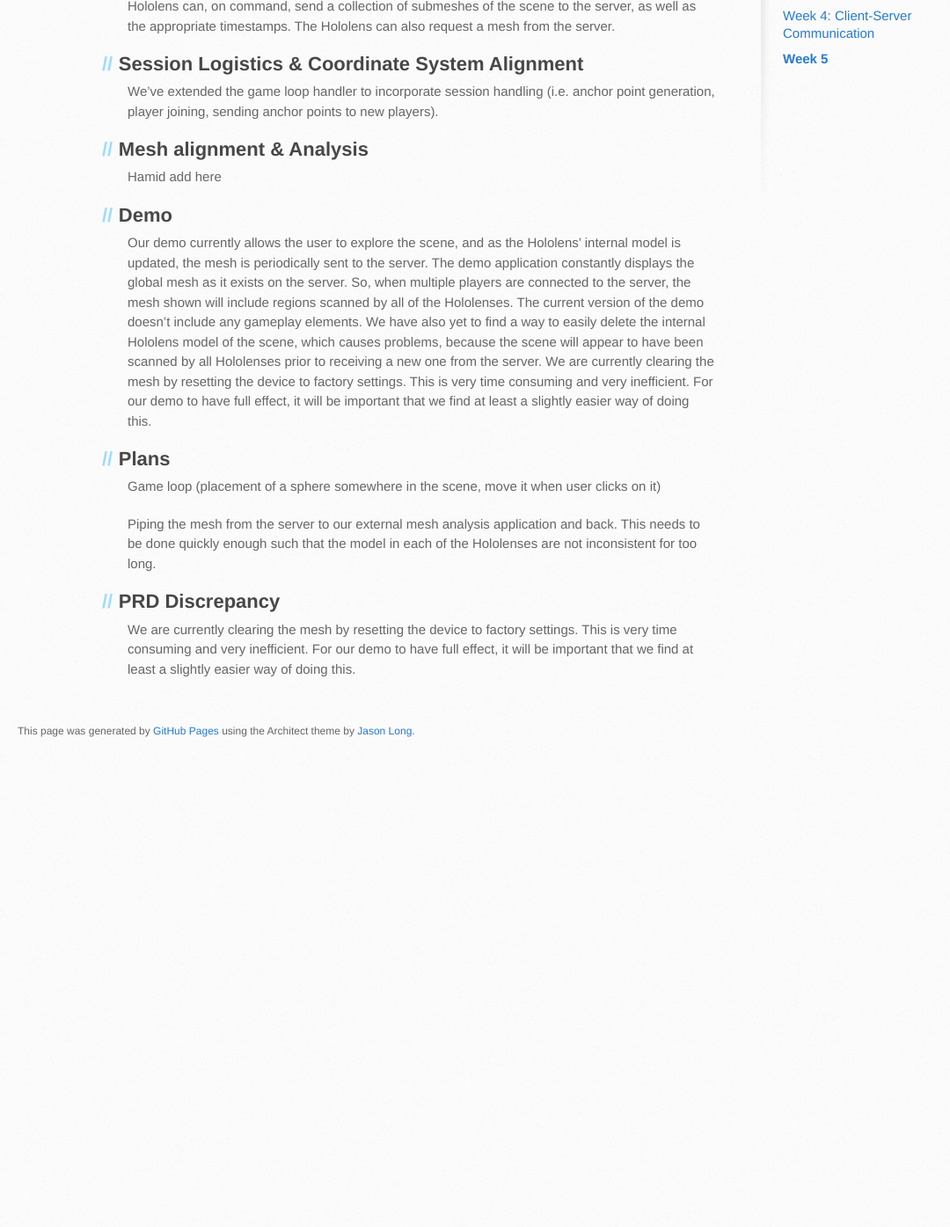
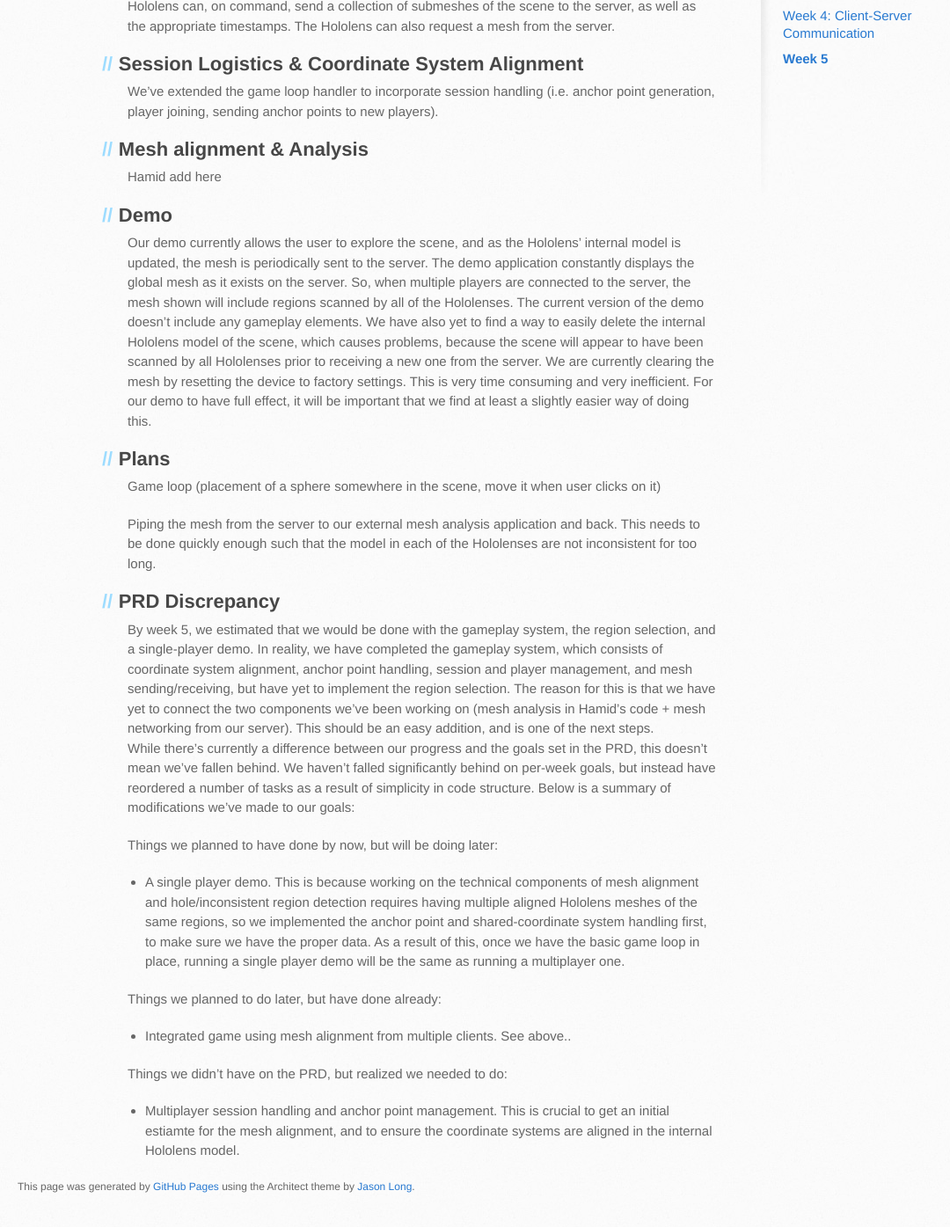
Before and after one commit to holoscanner/holoscanner.github.io, a Jekyll site: the page built from _posts/2016-05-05-week-5.md, in a window 1280 px wide and 1400 px high, scrolled down 518 px. Shown: the top 1395 px of the window at 88% size, without its empty margins (0-1080 px from the left). Built offline with Jekyll 4.4.1, drawn with Linux system fonts in a browser that asks for light colours; before the commit the page ends 1370 px from its top, so only the background shows below that.

Commit message:
PRD stuff

```diff
--- a/_posts/2016-05-05-week-5.md
+++ b/_posts/2016-05-05-week-5.md
@@ -24,4 +24,14 @@ Game loop (placement of a sphere somewhere in the scene, move it when user click
   Piping the mesh from the server to our external mesh analysis application and back. This needs to be done quickly enough such that the model in each of the Hololenses are not inconsistent for too long.
 
 ## PRD Discrepancy
-We are currently clearing the mesh by resetting the device to factory settings. This is very time consuming and very inefficient. For our demo to have full effect, it will be important that we find at least a slightly easier way of doing this.
+  By week 5, we estimated that we would be done with the gameplay system, the region selection, and a single-player demo. In reality, we have completed the gameplay system, which consists of coordinate system alignment, anchor point handling, session and player management, and mesh sending/receiving, but have yet to implement the region selection. The reason for this is that we have yet to connect the two components we've been working on (mesh analysis in Hamid's code + mesh networking from our server). This should be an easy addition, and is one of the next steps.
+While there's currently a difference between our progress and the goals set in the PRD, this doesn't mean we've fallen behind. We haven't falled significantly behind on per-week goals, but instead have reordered a number of tasks as a result of simplicity in code structure. Below is a summary of modifications we've made to our goals:
+
+Things we planned to have done by now, but will be doing later:
+- A single player demo. This is because working on the technical components of mesh alignment and hole/inconsistent region detection requires having multiple aligned Hololens meshes of the same regions, so we implemented the anchor point and shared-coordinate system handling first, to make sure we have the proper data. As a result of this, once we have the basic game loop in place, running a single player demo will be the same as running a multiplayer one.
+
+Things we planned to do later, but have done already:
+- Integrated game using mesh alignment from multiple clients. See above..
+
+Things we didn't have on the PRD, but realized we needed to do:
+- Multiplayer session handling and anchor point management. This is crucial to get an initial estiamte for the mesh alignment, and to ensure the coordinate systems are aligned in the internal Hololens model.
```
